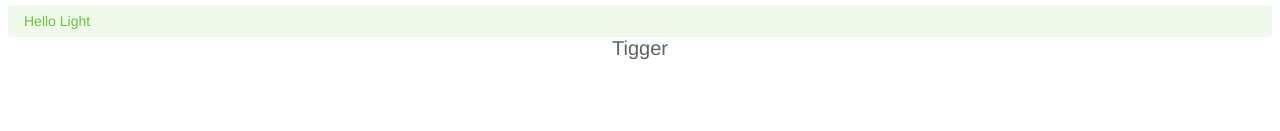
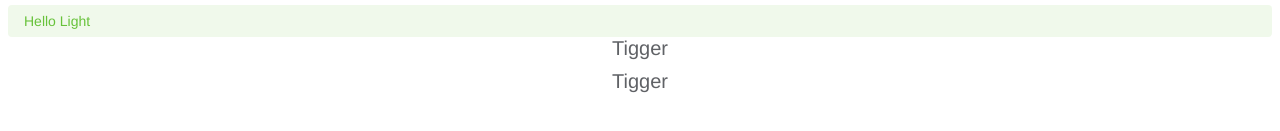
Before and after one commit to HasonoCell/Mercury-UI, a Vue app: page / in a window 1280 px wide. Shown: the part 545-676 px from the top of the page. Built offline with nearby package versions, Linux system fonts and the light colour scheme; the HTML template or start-up script is replaced by a standard one.

Commit message:
完成Dropdown组件

```diff
--- a/src/App.vue
+++ b/src/App.vue
@@ -1,13 +1,23 @@
 <script setup lang="ts">
-import { ref } from "vue";
+import { ref, h } from "vue";
 import Button from "./components/Button/Button.vue";
 import Collapse from "./components/Collapse/Collapse.vue";
 import CollapseItem from "./components/Collapse/CollapseItem.vue";
 import Icon from "./components/Icon/Icon.vue";
 import Alert from "./components/Alert/Alert.vue";
 import Tooltip from "./components/Tooltip/Tooltip.vue";
+import Dropdown from "./components/Dropdown/Dropdown.vue";
+
+import type { MenuOptions } from "./components/Dropdown/types";
 
 const collapseOpenedVal = ref(["a"]);
+
+const menuOptions: MenuOptions[] = [
+  { key: 1, label: h("b", "this is the bold text") },
+  { key: 2, label: "item2", disabled: true },
+  { key: 3, label: "item3", divided: true },
+  { key: 4, label: "item4" },
+];
 </script>
 
 <template>
@@ -86,6 +96,18 @@ const collapseOpenedVal = ref(["a"]);
       <h1>Tigger</h1>
     </Tooltip>
   </div>
+
+  <div class="dropdown block">
+    <Dropdown
+      content="Hello World"
+      trigger="hover"
+      ref="tRef"
+      placement="right"
+      :menu-options="menuOptions"
+    >
+      <h1>Tigger</h1>
+    </Dropdown>
+  </div>
 </template>
 
 <style lang="scss" scoped>
--- /dev/null
+++ b/src/components/Common/RenderVnode.ts
@@ -0,0 +1,15 @@
+import { defineComponent } from "vue";
+
+const RenderVnode = defineComponent({
+    props: {
+        vnode: {
+            type: [String, Object],
+            required: true
+        }
+    },
+    setup(props) {
+        return () => props.vnode
+    }
+})
+
+export default RenderVnode
--- /dev/null
+++ b/src/components/Dropdown/Dropdown.vue
@@ -0,0 +1,69 @@
+<script setup lang="ts">
+import { ref, type Ref } from "vue";
+import type { DropdownEmits, DropdownInstance, DropdownProps, MenuOptions } from "./types";
+import Tooltip from "../Tooltip/Tooltip.vue";
+import type { TooltipInstance } from "../Tooltip/types";
+import RenderVnode from "../Common/RenderVnode";
+
+const props = withDefaults(defineProps<DropdownProps>(), {
+  hideAfterClick: true,
+});
+
+const emits = defineEmits<DropdownEmits>();
+
+const tooltipRef = ref() as Ref<TooltipInstance>;
+
+defineExpose<DropdownInstance>({
+  show: tooltipRef.value?.show,
+  hide: tooltipRef.value?.hide,
+});
+
+const visibleChange = (e: boolean) => {
+  emits("visible-change", e);
+};
+
+const itemClick = (e: MenuOptions) => {
+  if (e.disabled) {
+    return;
+  }
+  emits("select", e);
+  if (props.hideAfterClick) {
+    tooltipRef.value.hide();
+  }
+};
+
+defineOptions({
+  name: "VkDropdown"
+})
+</script>
+
+<template>
+  <div class="vk-dropdown">
+    <Tooltip
+      :trigger="trigger"
+      :placement="placement"
+      :popper-options="popperOptions"
+      :open-delay="openDelay"
+      :close-delay="closeDelay"
+      @visible-change="visibleChange"
+      ref="tooltipRef"
+    >
+      <slot></slot>
+      <template #content>
+        <ul class="vk-dropdown__menu">
+          <template v-for="item in menuOptions" :key="item.key">
+            <li v-if="item.divided" role="separator" class="divided-placeholder"></li>
+            <li
+              class="vk-dropdown__item"
+              @click="itemClick(item)"
+              :class="{ 'is-disabled': item.disabled, 'is-divided': item.divided }"
+              :id="`dropdown-item-${item.key}`"
+            >
+              <RenderVnode :vnode="item.label"></RenderVnode>
+            </li>
+          </template>
+        </ul>
+      </template>
+    </Tooltip>
+  </div>
+</template>
--- /dev/null
+++ b/src/components/Dropdown/style.scss
@@ -0,0 +1,50 @@
+.vk-dropdown .vk-dropdown__menu {
+    --vk-dropdown-menuItem-hover-fill: var(--vk-color-primary-light-9);
+    --vk-dropdown-menuItem-hover-color: var(--vk-color-primary);
+    --vk-dropdown-menuItem-disabled-color: var(--vk-border-color-lighter);
+    --vk-dropdown-menuItem-divided-color: var(--vk-border-color-lighter);
+}
+
+.vk-dropdown {
+    display: inline-block;
+
+    .vk-tooltip {
+        --vk-popover-padding: 5px 0;
+    }
+}
+
+.vk-dropdown__menu {
+    list-style-type: none;
+    margin: 0;
+    padding: 0;
+
+    .vk-dropdown__item {
+        display: flex;
+        align-items: center;
+        white-space: nowrap;
+        list-style: none;
+        line-height: 22px;
+        padding: 5px 16px;
+        margin: 0;
+        font-size: var(--vk-font-size-base);
+        color: var(--vk-text-color-regular);
+        cursor: pointer;
+        outline: none;
+
+        &:hover {
+            background-color: var(--vk-dropdown-menuItem-hover-fill);
+            color: var(--vk-dropdown-menuItem-hover-color);
+        }
+
+        &.is-disabled {
+            color: var(--vk-dropdown-menuItem-disabled-color);
+            cursor: not-allowed;
+            background-image: none;
+        }
+    }
+
+    .divided-placeholder {
+        margin: 6px 0;
+        border-top: 1px solid var(--vk-dropdown-menuItem-divided-color);
+    }
+}
--- /dev/null
+++ b/src/components/Dropdown/types.ts
@@ -0,0 +1,24 @@
+import type { TooltipProps } from "../Tooltip/types";
+import type { VNode } from "vue";
+
+export interface DropdownProps extends TooltipProps {
+  menuOptions: MenuOptions[];
+  hideAfterClick?: boolean;
+}
+
+export interface MenuOptions {
+  label: string | VNode;
+  key: string | number;
+  disabled?: boolean;
+  divided?: boolean;
+}
+
+export interface DropdownEmits {
+  (e: "visible-change", value: boolean): void;
+  (e: "select", value: MenuOptions): void;
+}
+
+export interface DropdownInstance {
+    show: () => void;
+    hide: () => void;
+}
--- a/src/components/Tooltip/Tooltip.vue
+++ b/src/components/Tooltip/Tooltip.vue
@@ -2,7 +2,7 @@
 import { ref, watch, reactive, onUnmounted, computed } from "vue";
 import type { TooltipEmits, TooltipProps, TooltipInstance } from "./types";
 import { createPopper, type Instance } from "@popperjs/core";
-import useClickOutside from '../../hooks/useClickOutside'
+import useClickOutside from "../../hooks/useClickOutside";
 import { debounce } from "lodash-es";
 
 const props = withDefaults(defineProps<TooltipProps>(), {
@@ -29,12 +29,12 @@ const popperOptions = computed(() => {
   return {
     placement: props.placement,
     modifiers: [
-        {
-            name: 'offset',
-            options: {
-                offset: [0, 9]
-            }
-        }
+      {
+        name: "offset",
+        options: {
+          offset: [0, 9],
+        },
+      },
     ],
     ...props.popperOptions,
   };
@@ -62,6 +62,7 @@ const closeDebounce = debounce(close, props.closeDelay);
 const closeFinal = () => {
   openDebounce.cancel();
   closeDebounce();
+  console.log("close");
 };
 
 const togglePopper = () => {
@@ -139,6 +140,10 @@ defineExpose<TooltipInstance>({
   hide: closeFinal,
 });
 
+defineOptions({
+  name: "VkTooltip",
+});
+
 onUnmounted(() => {
   popperInstance?.destroy();
 });
--- a/src/styles/index.scss
+++ b/src/styles/index.scss
@@ -4,4 +4,5 @@
 @use '../components/Collapse/style.scss' as collapse;
 @use '../components/Icon/style.scss' as icon;
 @use '../components/Alert/style.scss' as alert;
-@use '../components/Tooltip/style.scss' as tooltip
+@use '../components/Tooltip/style.scss' as tooltip;
+@use '../components/Dropdown/style.scss' as dropdown;
```
